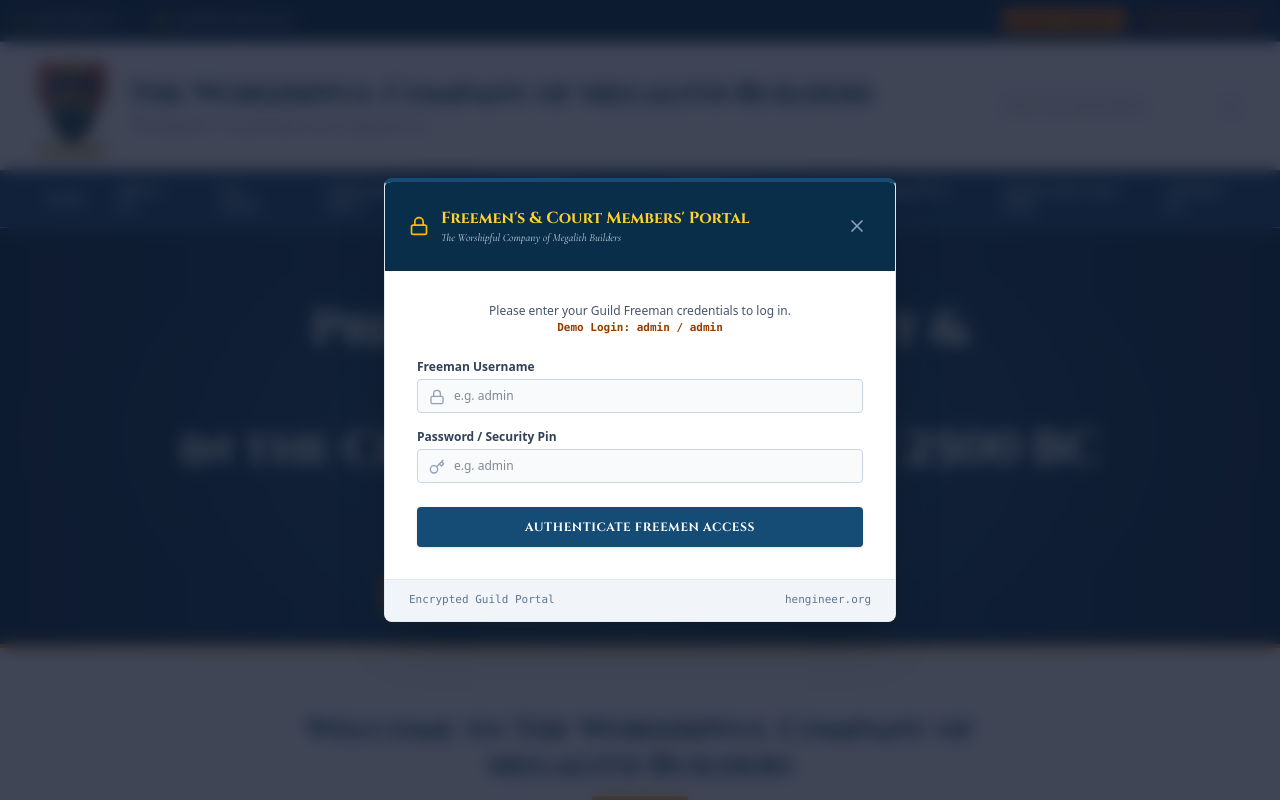
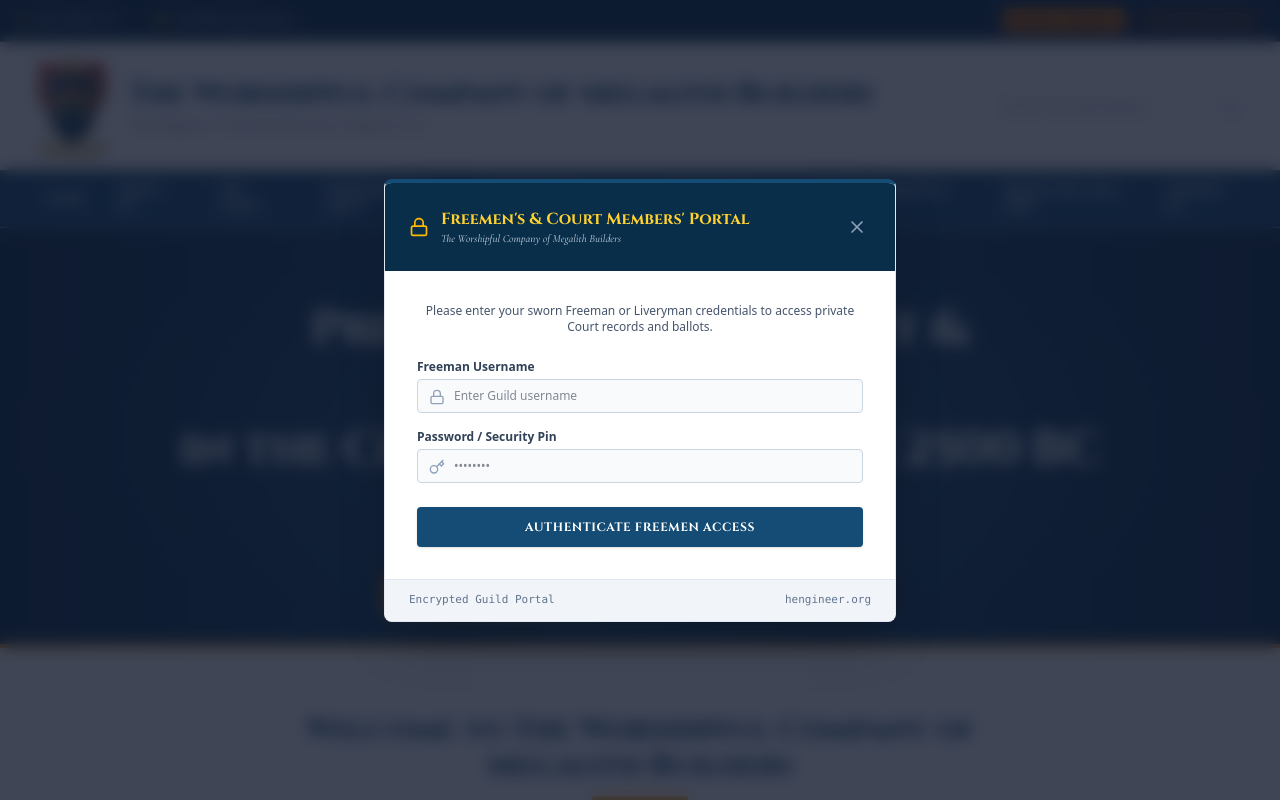
Before and after one commit to DAC94/hengineering, a React (Vite) app: page / in a window 1280 px wide. Both pictures are taken after a click on the button "Freemen's Portal". Shown: the top 800 px of the page. Built offline with nearby package versions, Linux system fonts and the light colour scheme.

Commit message:
Remove demo credential hint text from login modal

```diff
--- a/src/components/FreemenPortalModal.tsx
+++ b/src/components/FreemenPortalModal.tsx
@@ -124,8 +124,7 @@ export const FreemenPortalModal: React.FC<FreemenPortalModalProps> = ({ isOpen,
 
               <div className="text-center mb-6">
                 <p className="text-xs text-slate-600">
-                  Please enter your Guild Freeman credentials to log in. <br />
-                  <span className="font-mono text-[11px] text-amber-800 font-bold">Demo Login: admin / admin</span>
+                  Please enter your sworn Freeman or Liveryman credentials to access private Court records and ballots.
                 </p>
               </div>
 
@@ -142,7 +141,7 @@ export const FreemenPortalModal: React.FC<FreemenPortalModalProps> = ({ isOpen,
                   <input
                     type="text"
                     required
-                    placeholder="e.g. admin"
+                    placeholder="Enter Guild username"
                     value={username}
                     onChange={(e) => setUsername(e.target.value)}
                     className="w-full pl-9 pr-3 py-2 rounded bg-slate-50 border border-slate-300 text-slate-900 text-xs focus:outline-none focus:border-[#154c76]"
@@ -157,7 +156,7 @@ export const FreemenPortalModal: React.FC<FreemenPortalModalProps> = ({ isOpen,
                   <input
                     type="password"
                     required
-                    placeholder="e.g. admin"
+                    placeholder="••••••••"
                     value={password}
                     onChange={(e) => setPassword(e.target.value)}
                     className="w-full pl-9 pr-3 py-2 rounded bg-slate-50 border border-slate-300 text-slate-900 text-xs focus:outline-none focus:border-[#154c76]"
```
